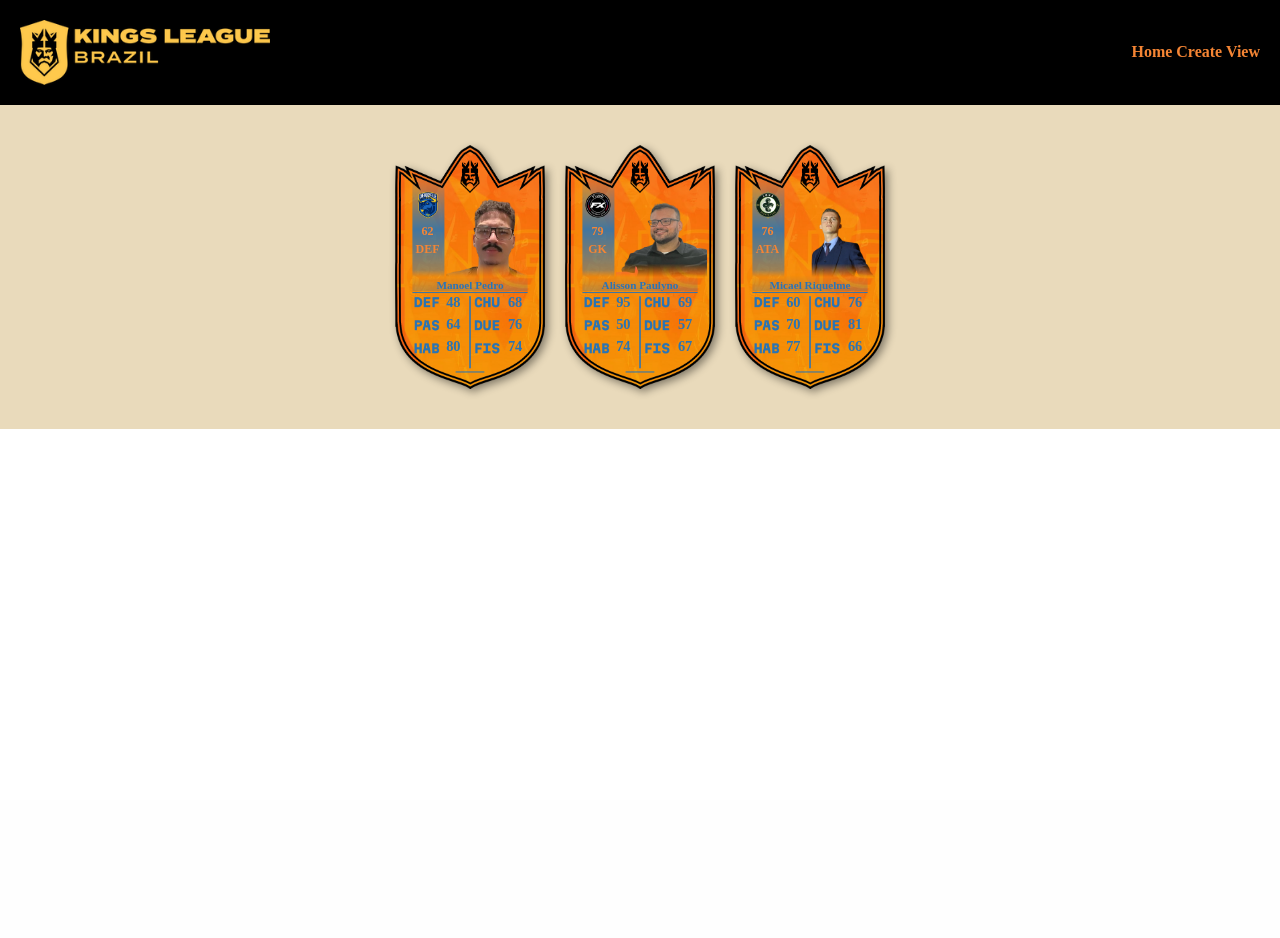
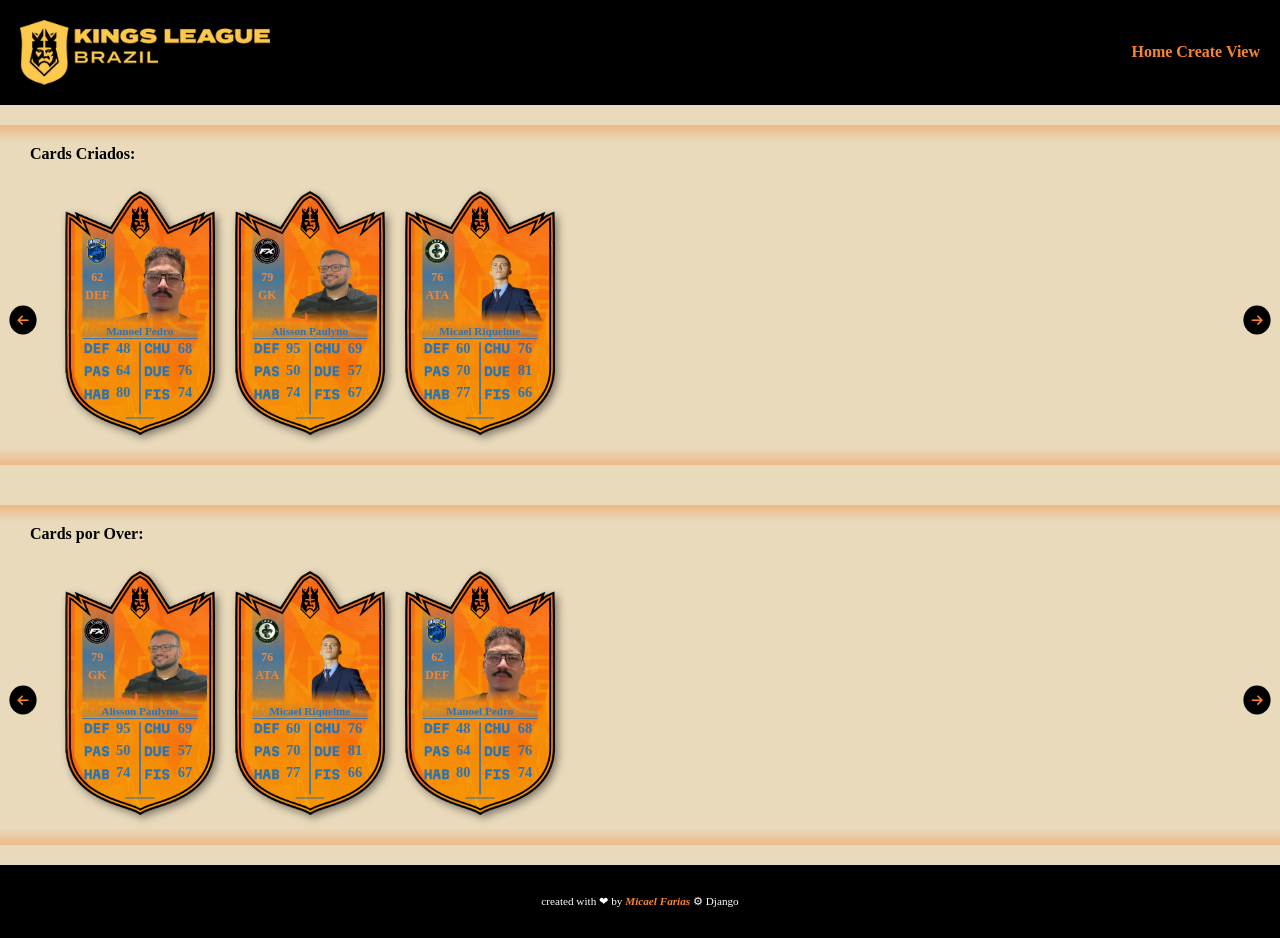
Before and after one commit to micaelfariasdev/card-kingsleague, a Django app: page / in a window 1280 px wide. Before the commit the page ends 429 px from the top, so only its background shows below. Run offline with Django 5.2, Linux system fonts and the light colour scheme; data comes from the database, SQL or seed files in the repository; both versions use the stored data as it was after the commit; some web fonts are replaced.

Commit message:
funcional to render

```diff
--- a/cards/templates/cards/home.html
+++ b/cards/templates/cards/home.html
@@ -1,7 +1,28 @@
 {% extends "global/base.html" %} {% block main %}
 <main>
   <div class="conteiner">
-    <div class="grid-cards">{% include "cards/partial/card.html" %}</div>
+    <div class="grid-cards">
+      <div class="scroll-button-conteiner">
+        <i class="fa-solid fa-arrow-left button-scroll b-left" onclick="scrollleft('id-order', '-')"></i>
+        <i class="fa-solid fa-arrow-right button-scroll b-right" onclick="scrollleft('id-order', '+')"></i>
+      </div>
+      <p>Cards Criados:</p>
+      <div  class="order-created id-order">
+        <p></p>
+        {% for card in cards %} {% include "cards/partial/card.html" %} {% endfor %}
+      </div>
+    </div>
+    <div class="grid-cards">
+      <div class="scroll-button-conteiner">
+        <i class="fa-solid fa-arrow-left button-scroll b-left" onclick="scrollleft('over-order', '-')"></i>
+        <i class="fa-solid fa-arrow-right button-scroll b-right" onclick="scrollleft('over-order', '+')"></i>
+      </div>
+      <p>Cards por Over:</p>
+      <div  class="order-created over-order">
+        <p></p>
+        {% for card in cards_over %} {% include "cards/partial/card.html" %} {% endfor %}
+      </div>
+    </div>
   </div>
 </main>
 {% endblock main %}
--- a/cards/templates/cards/partial/card.html
+++ b/cards/templates/cards/partial/card.html
@@ -1,4 +1,4 @@
-{% load static %} {% for card in cards %}
+{% load static %}
 <a href="{% url "cards:view-detail" card.pk %}">
   <div class="conteiner-card">
     <img src="{% static "img/card/card.png" %}" alt="" srcset="" class="bg-card">
@@ -28,5 +28,3 @@
     </div>
   </div>
 </a>
-
-{% endfor %}
--- a/cards/views.py
+++ b/cards/views.py
@@ -4,8 +4,9 @@
 
 
 def home(request):
-    form = CardCreate.objects.all().order_by('-id')
-    return render(request, 'cards/home.html', {'cards': form, })
+    cards = CardCreate.objects.all().order_by('-id')
+    cards_over = CardCreate.objects.all().order_by('-over_all')
+    return render(request, 'cards/home.html', {'cards': cards, 'cards_over': cards_over})
 
 
 def view(request, id):
--- a/static/css/global/style.css
+++ b/static/css/global/style.css
@@ -8,8 +8,15 @@
     font-weight: bolder;
 }
 
-html {
-    height: 100vh;;
+html,
+body {
+    height: 100vh;
+    ;
+}
+
+body {
+    display: grid;
+    grid-template-rows: auto 1fr auto;
 }
 
 header {
@@ -43,20 +50,67 @@
 }
 
 main .conteiner {
-    display: grid;
+    display: flex;
+    flex-flow: column nowrap;
+    height: 100%;
     justify-content: center;
     background: #e9dabb;
-    padding: 20px;
 }
 
 .grid-cards {
+    display: grid;
     margin-inline: auto;
-    padding: 20px;
+    height: 300px;
+    width: 100%;
+    margin-block: 20px;
+    justify-items: start;
+    padding-block: 20px;
+    background-image: linear-gradient(0deg, #f5843462, #ffffff00 5%, #ffffff00 95%, #f5843462);
+}
+
+
+.grid-cards>p {
+    margin-left: 30px;
+}
+
+.order-created {
+    justify-self: center;
     display: flex;
-    max-width: 830px;
-    flex-flow: row wrap;
-    justify-content: start;
+    flex-flow: row nowrap;
     gap: 20px;
+    width: 93%;
+    height: inherit;
+    align-items: center;
+    overflow: hidden;
+    justify-content: flex-start;
+    mask-image: linear-gradient(90deg, rgba(0, 0, 0, 0) 0%, rgba(0, 0, 0, 1) 2%, rgba(0, 0, 0, 1) 98%, rgba(0, 0, 0, 0) 100%);
+}
+
+.scroll-button-conteiner {
+    justify-self: center;
+    position: absolute;
+    display: flex;
+    justify-content: space-between;
+    transform: translateY(157px);
+    width: 99%;
+    z-index: 99999;
+    pointer-events: none;
+}
+
+.button-scroll {
+    transform: scale(.8);
+    position: relative;
+    padding: 10px;
+    border-radius: 50%;
+    background: #000;
+    color: #F58534;
+    pointer-events: painted;
+    cursor: pointer;
+}
+
+.button-scroll:hover {
+    transform: scale(1.1);
+
 }
 
 .conteiner-card {
@@ -293,7 +347,7 @@
 }
 
 .conteiner-create input[type="text"],
-.conteiner-create select{
+.conteiner-create select {
     width: 100%;
     height: 40px;
     border-radius: 20px;
@@ -301,6 +355,20 @@
     padding-inline: 10px;
 }
 
-.conteiner-create input[type="range"]{
+.conteiner-create input[type="range"] {
     width: 100%;
 }
+
+footer .footer {
+    padding: 30px;
+    background: black;
+    color: white;
+    text-align: center;
+    font-size: .7em;
+    font-weight: 100;
+}
+
+footer .footer a {
+    font-style: italic;
+    font-weight: bolder;
+}
--- a/static/js/scripts.js
+++ b/static/js/scripts.js
@@ -79,3 +79,20 @@
         reader.readAsDataURL(file);
     }
 });
+
+
+
+function scrollleft(div, sinal){
+    let body = document.querySelector('body').offsetWidth
+    let divset = document.querySelector('.'+div)
+    let cardset = document.querySelector('.'+div+' a').offsetWidth + 20
+    let scroll = cardset
+    let viewcards = Number(sinal + body) / scroll
+    let scrollall = Number(scroll * viewcards)
+
+    divset.scrollBy({
+        left: scrollall,
+        behavior: 'smooth'
+    })
+
+}
--- a/templates/global/base.html
+++ b/templates/global/base.html
@@ -6,6 +6,7 @@
     <meta name="viewport" content="width=device-width, initial-scale=1.0" />
     <title>Cards KL</title>
     <link rel="stylesheet" href="{% static "css/global/style.css" %}">
+    <link href="https://cdnjs.cloudflare.com/ajax/libs/font-awesome/6.0.0-beta3/css/all.min.css" rel="stylesheet">
   </head>
   <body>
     <header>
@@ -23,6 +24,11 @@
       </div>
     </header>
     {% block main %}{% endblock main %}
+    <footer>
+      <div class="footer">
+        <p>created with ❤ by <a href="https://github.com/micaelfariasdev">Micael Farias</a> ⚙ Django</p>
+      </div>
+    </footer>
     <script src="{% static "js/scripts.js" %}"></script>
   </body>
 </html>
```
Also changed, not shown: db.sqlite3, media/card/45-Alisson_Paulyno.png (added), media/card/46-Manoel_Pedro.png (added).
